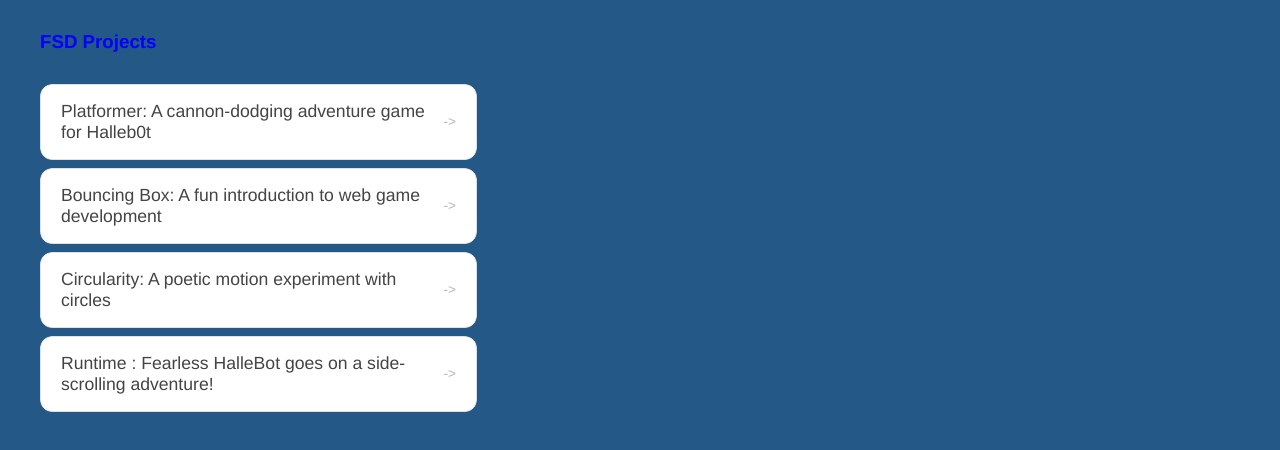
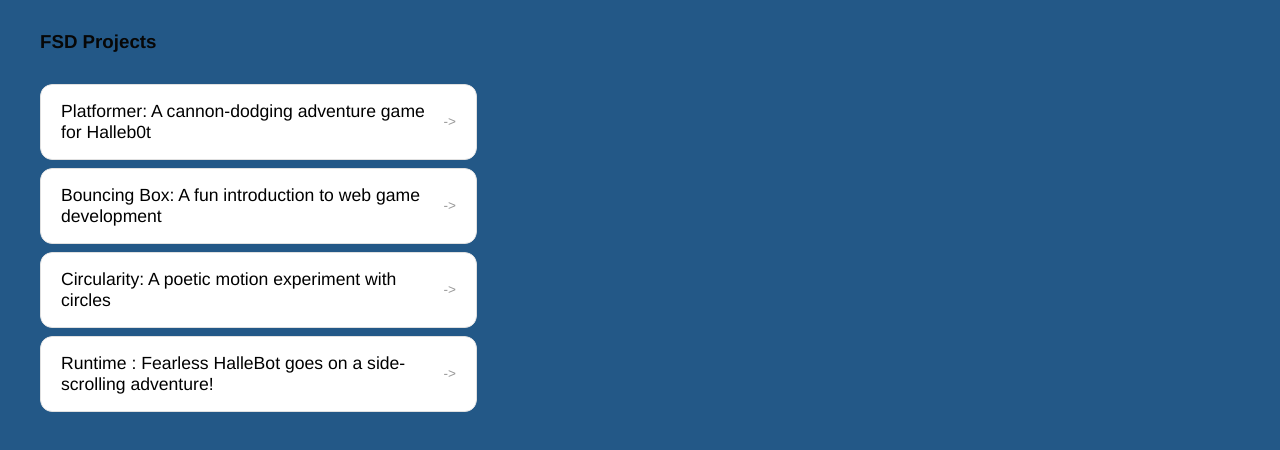
Before and after one commit to rouiller38023-netizen/rouiller38023-netizen.github.io, a plain HTML site: page portfolio.html in a window 1280 px wide. Shown: the part 286-736 px from the top of the page. Drawn offline with Linux system fonts and the light colour scheme.

Commit message:
portfolio update

```diff
--- a/style.css
+++ b/style.css
@@ -5,7 +5,7 @@
 body {
   margin: 0;
   background: #235887;
-  color: blue;
+  color: rgb(7, 7, 7);
   font-family: "helvetica neue", 'Times New Roman', Times, serif, Helvetica, sans-serif
 }
 
@@ -213,7 +213,7 @@ nav h1 {
   justify-content: space-between;
   align-items: center;
   text-decoration: none;
-  color: #444;
+  color: #000000;
   padding: 16px 20px;
   font-size: 1.1rem;
   font-weight: 500;
```
